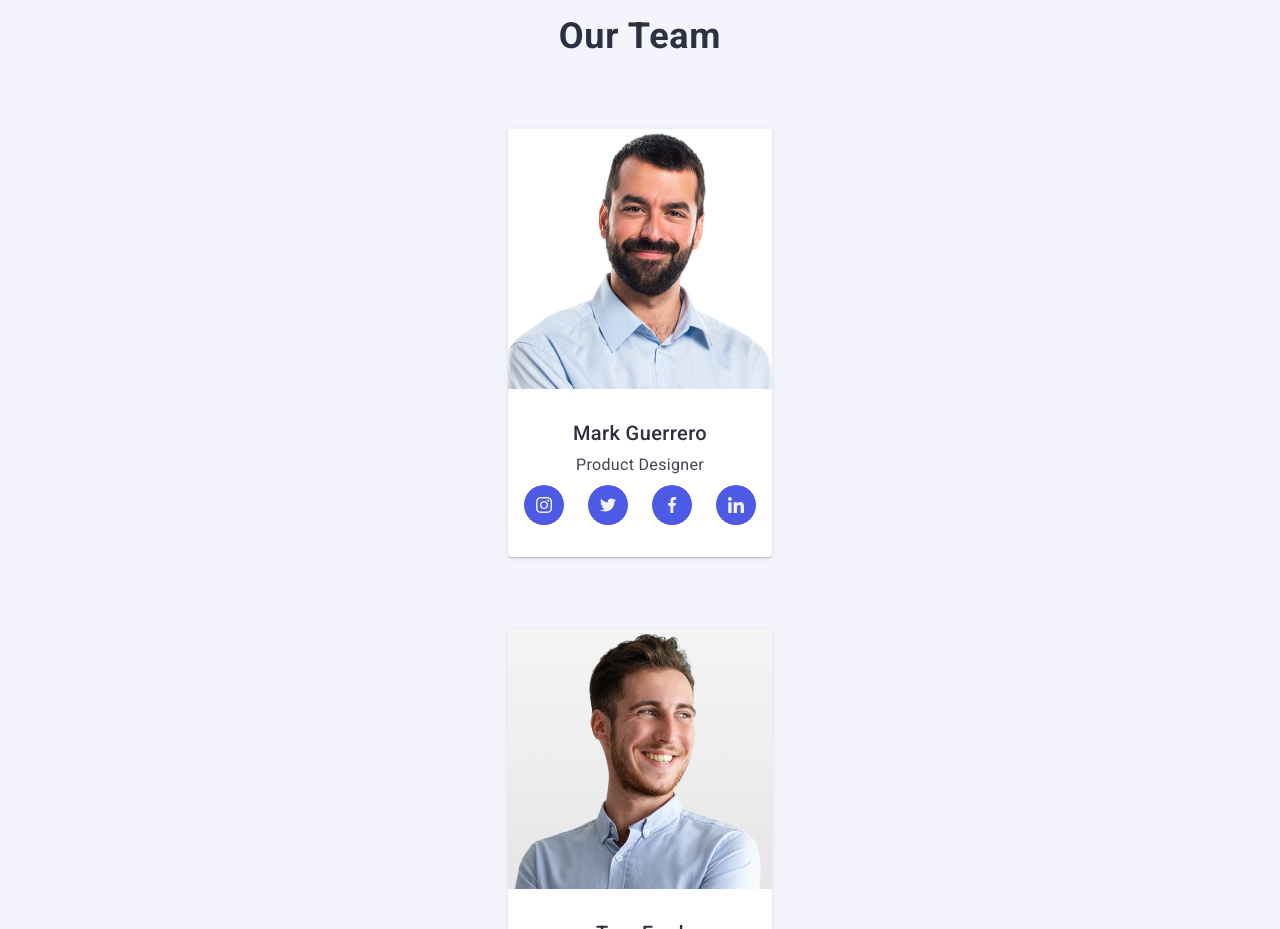
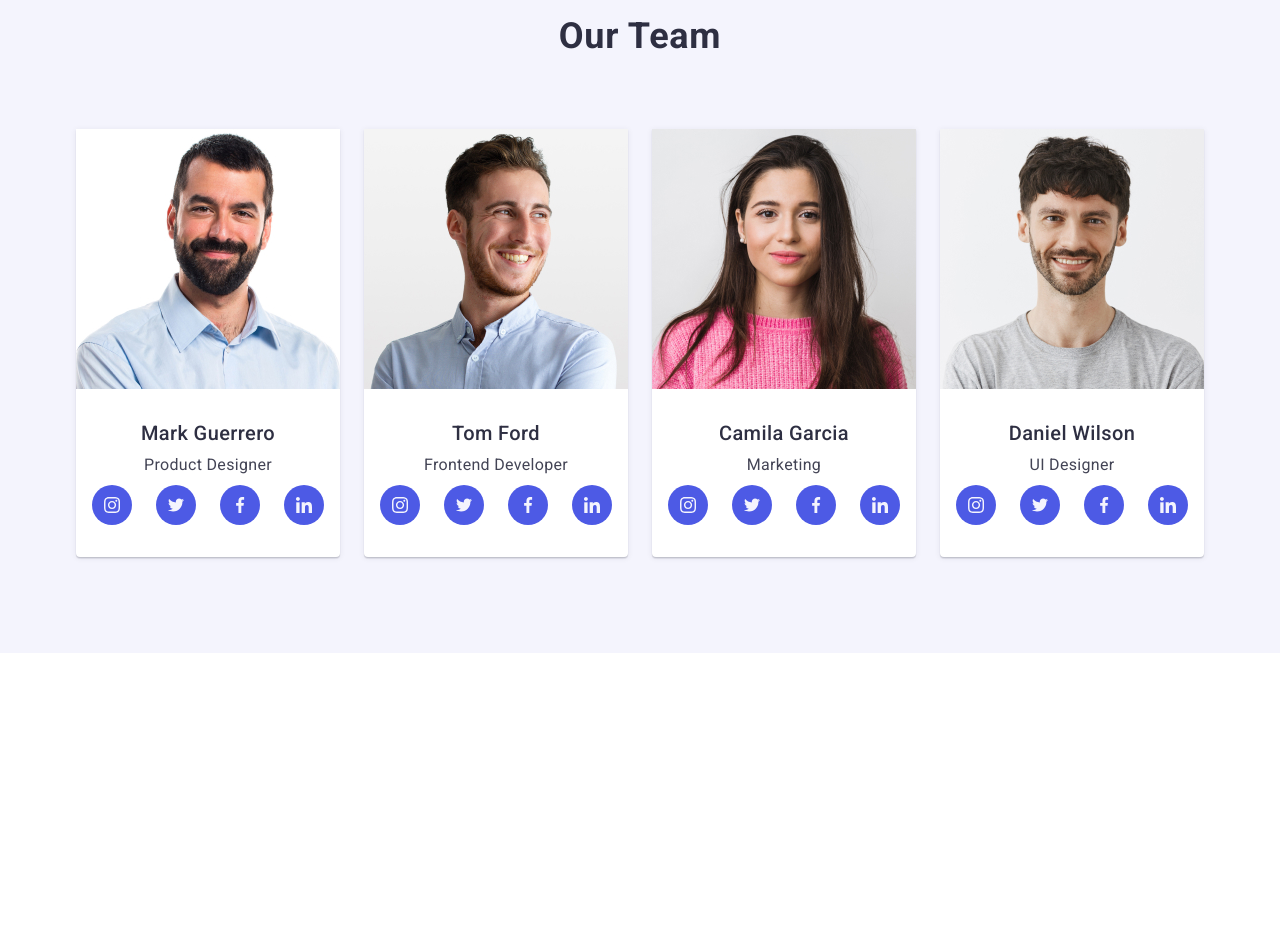
Before and after one commit to MaryHoglan/WebStudio, a plain HTML site: page index.html in a window 1280 px wide. Shown: the part 1240-2169 px from the top of the page. After the commit the page ends 1893 px from the top, so only its background shows below. Drawn offline with nearby package versions, Linux system fonts and the light colour scheme.

Commit message:
add css team all

```diff
--- a/css/styles.css
+++ b/css/styles.css
@@ -561,5 +561,19 @@ font-weight: 700;
     background-color: #404bbf;
 }
 
+@media screen and (min-width: 768px) {
+    .team-list {
+        flex-direction: row;
+        flex-wrap: wrap;
+        gap: 32px;
+    }
+}
+
+@media screen and (min-width: 1158px) {
+    .team-list { flex-wrap: nowrap;
+        gap: 24px;
+    }
+
+}
 
 /* #endregion */
```
